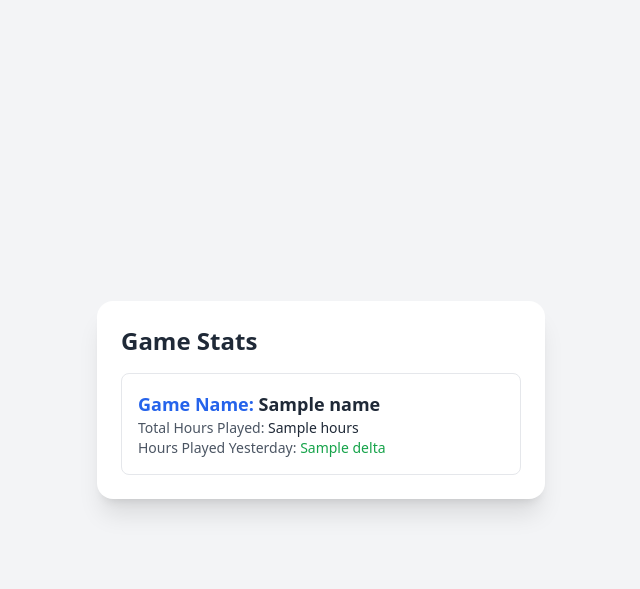
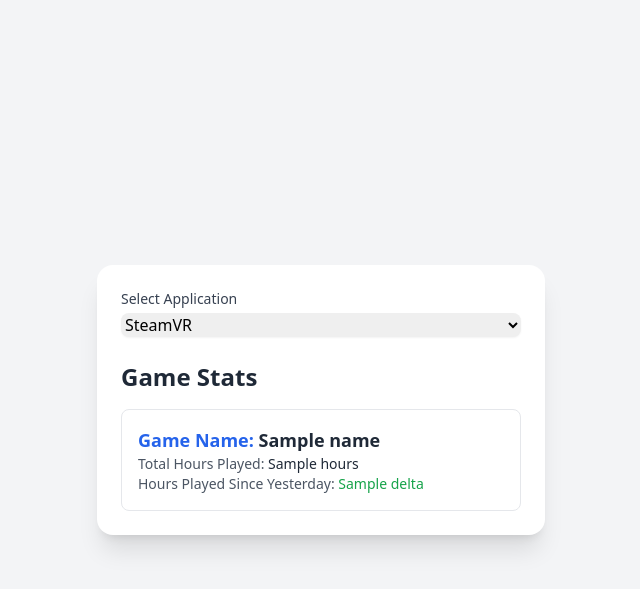
Before and after one commit to offsec64/goonOS, a Flask app: template templates/steamstats.html in a window 1280 px wide. Shown: the top 589 px of the page, without its empty margins (319-959 px from the left). Run offline with Flask 3, Linux system fonts and the light colour scheme; the template is opened without the code that fills it: most values are stand-ins (such as "Sample title", 1, 10 or a date in 2020); some libraries are stand-ins or nearby versions.

Commit message:
Testing adding features to steamstats page

```diff
--- a/server.py
+++ b/server.py
@@ -194,7 +194,8 @@ def chat():
 @login_required
 @role_required('admin')
 def steamstats():
-    data = query_steamstats_database('steamvr')
+    app_name = request.args.get('app', 'steamvr').lower()
+    data = query_steamstats_database(app_name)
     gameName = data["name"]
     gameHours = data["hours"]
     gameDelta = data["delta"]
--- a/templates/steamstats.html
+++ b/templates/steamstats.html
@@ -9,18 +9,35 @@
 <body class="bg-gray-100 min-h-screen flex items-center justify-center">
 
   <div class="bg-white shadow-xl rounded-2xl p-6 max-w-md w-full">
+    <!-- App selector -->
+    <form id="appForm" class="mb-6">
+      <label for="appSelect" class="block text-sm font-medium text-gray-700 mb-1">Select Application</label>
+      <select id="appSelect" name="app" class="w-full rounded-lg border-gray-300 shadow-sm" onchange="submitAppForm()">
+        <option value="SteamVR">SteamVR</option>
+        <option value="VRChat">VRChat</option>
+        <option value="VRCFaceTracking">VRCFaceTracking</option>
+        <option value="OyasumiVR">OyasumiVR</option>
+      </select>
+    </form>
+
+    <!-- Game stats display -->
     <h1 class="text-2xl font-bold text-gray-800 mb-4">Game Stats</h1>
 
     <div class="space-y-4">
       <div class="border border-gray-200 rounded-lg p-4">
-        <h2 class="text-lg font-semibold text-blue-600">Game Name: <span class="text-gray-800">{{ name }}</span></h2>
-        <p class="text-sm text-gray-600">Total Hours Played: <span class="font-medium text-gray-800">{{ hours }}</span></p>
-        <p class="text-sm text-gray-600">Hours Played Yesterday: <span class="font-medium text-green-600">{{ delta }}</span></p>
+        <h2 class="text-lg font-semibold text-blue-600">Game Name: <span class="text-gray-800">{{name}}</span></h2>
+        <p class="text-sm text-gray-600">Total Hours Played: <span class="font-medium text-gray-800">{{hours}}</span></p>
+        <p class="text-sm text-gray-600">Hours Played Since Yesterday: <span class="font-medium text-green-600">{{delta}}</span></p>
       </div>
-
-      <!-- Add more game cards here if needed -->
     </div>
   </div>
 
+  <script>
+    function submitAppForm() {
+      const app = document.getElementById("appSelect").value.toLowerCase();
+      window.location.href = `/stats?app=${encodeURIComponent(app)}`;
+    }
+  </script>
+
 </body>
 </html>
```
